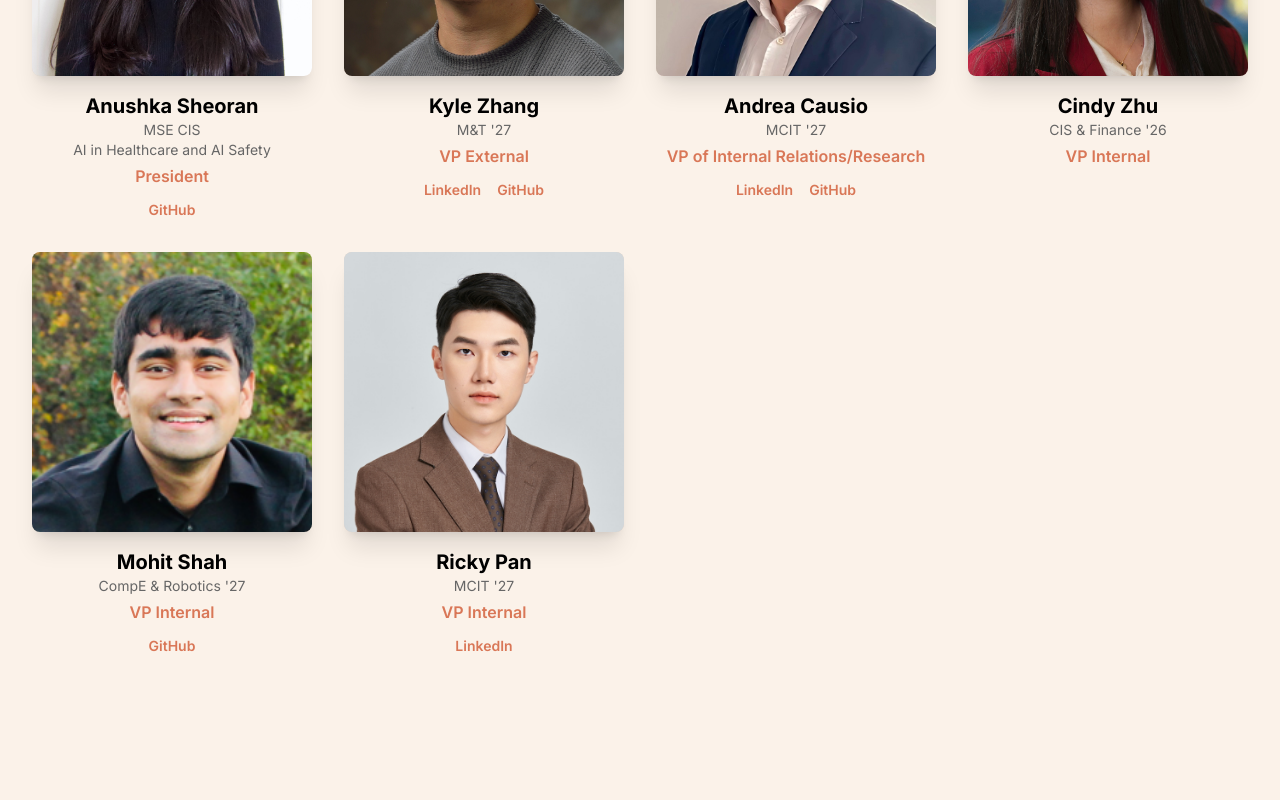
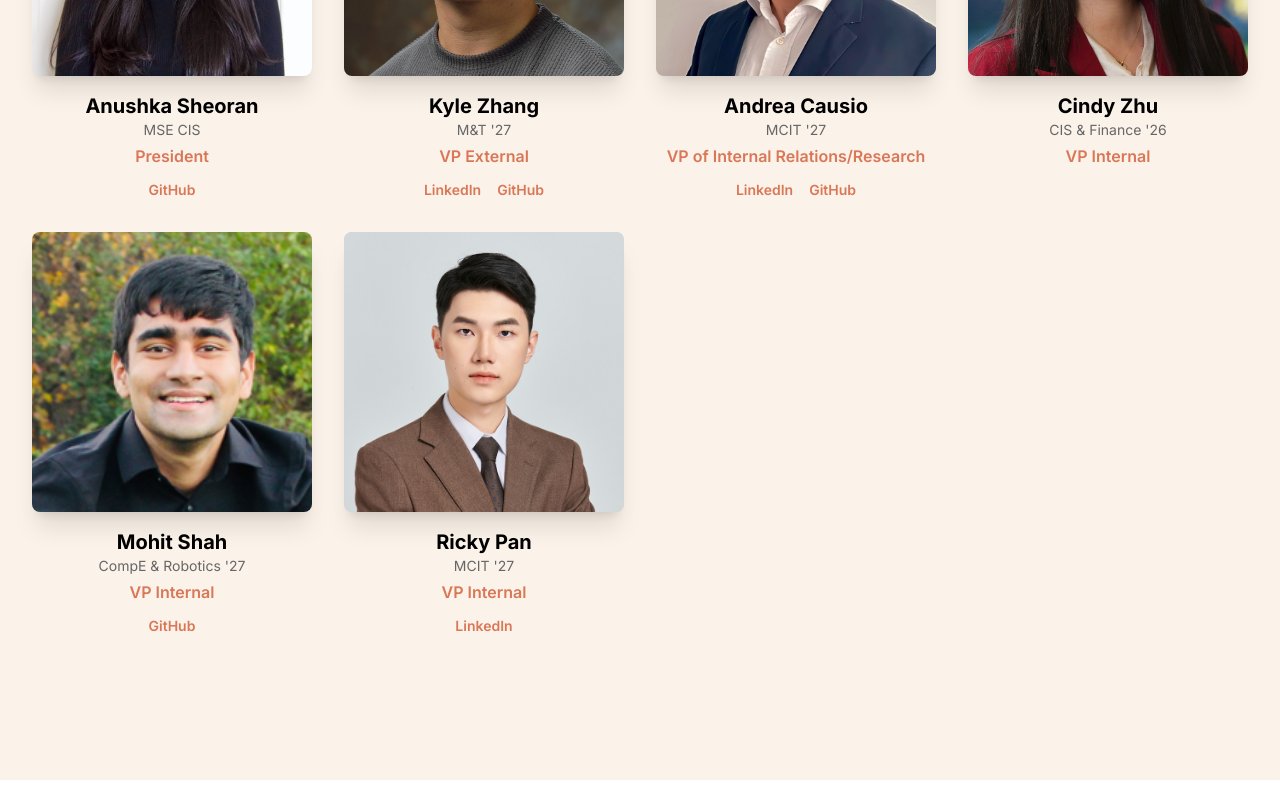
Before and after one commit to alainwelliver/penn-cbc-website, a Next.js app: page /team in a window 1280 px wide. Shown: the part 1196-1996 px from the top of the page. Built offline with nearby package versions, Linux system fonts and the light colour scheme.

Commit message:
Fixed a minor layout issue

```diff
--- a/app/team/page.tsx
+++ b/app/team/page.tsx
@@ -54,7 +54,6 @@ export default function Team() {
     {
       name: 'Anushka Sheoran',
       title: 'MSE CIS',
-      subtitle: 'AI in Healthcare and AI Safety',
       role: 'President',
       image: '/team/anushka.jpg',
       bio: '',
```
